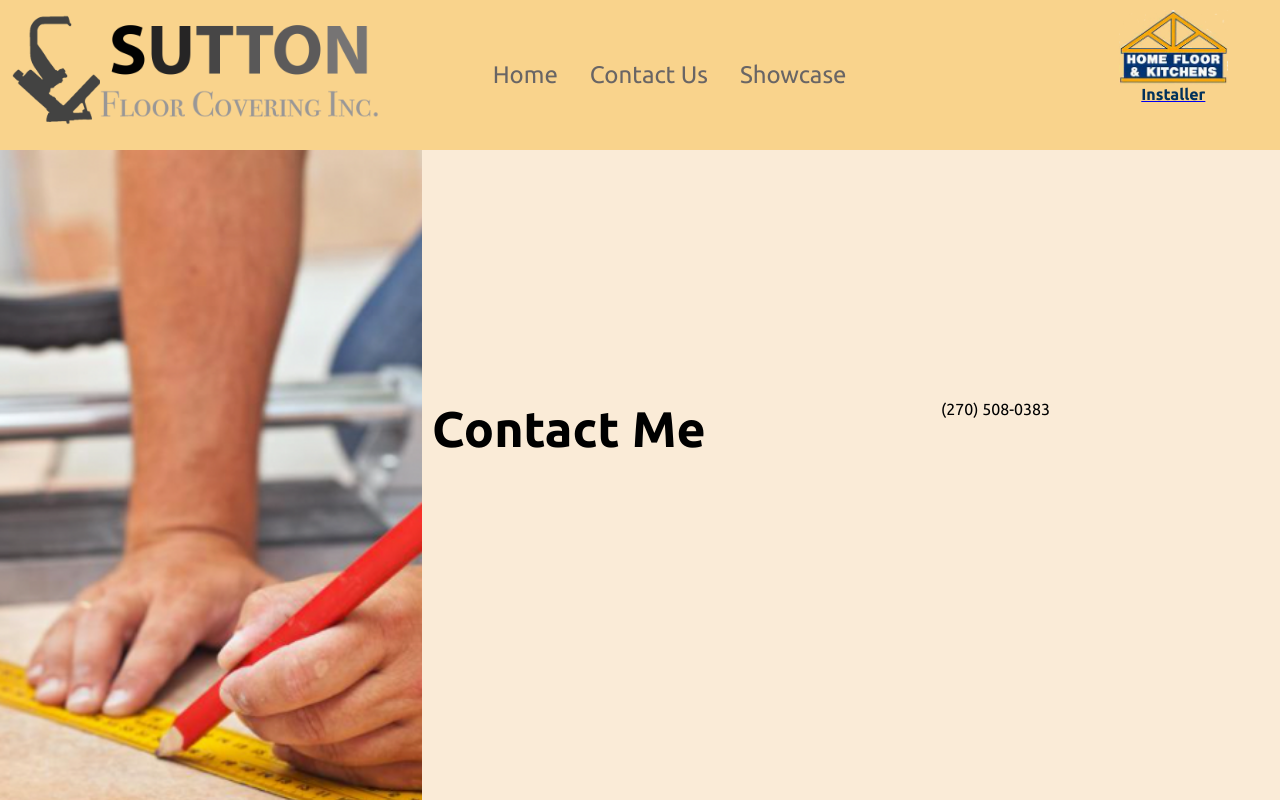
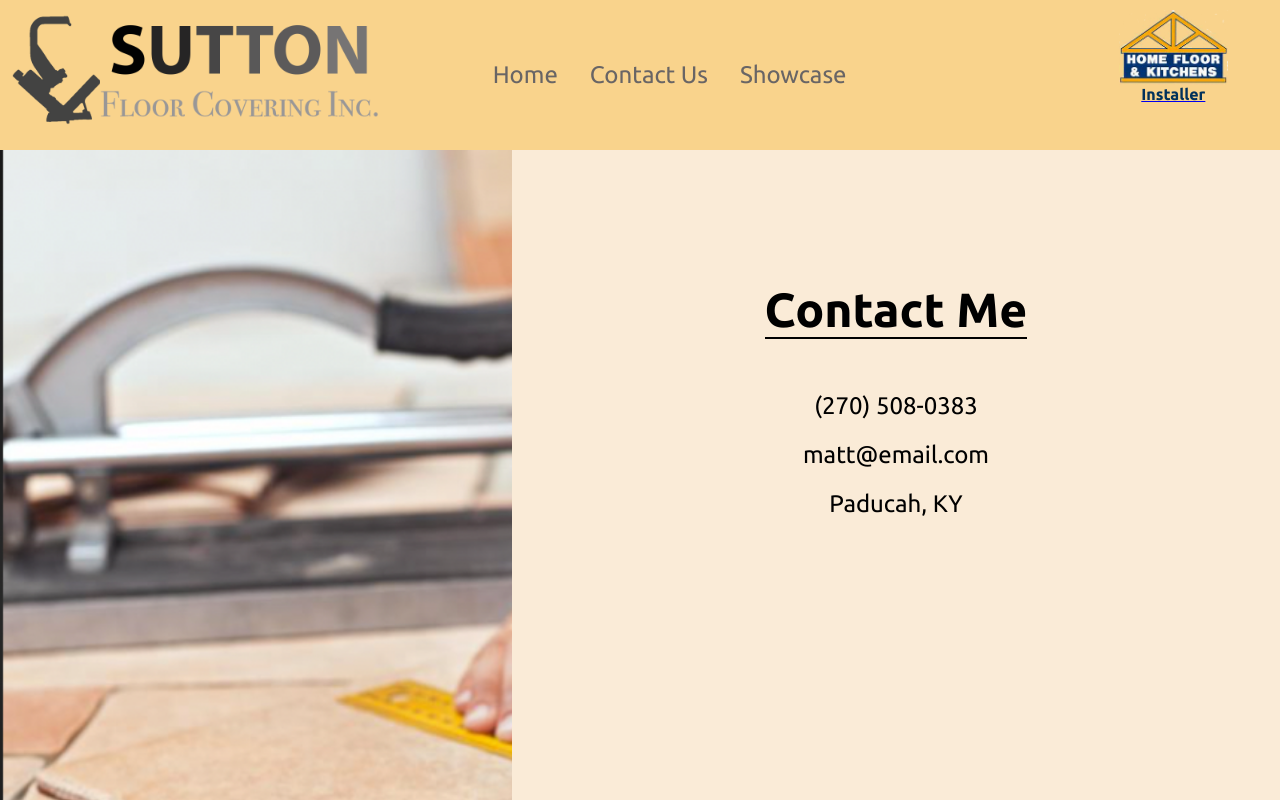
Before and after one commit to lwthomis/sutton_floor_coverings, a React (Create React App) app: page /contact in a window 1280 px wide. Shown: the top 800 px of the page. Built offline with nearby package versions, Linux system fonts and the light colour scheme.

Commit message:
styled contact page

```diff
--- a/src/pages/Contact.js
+++ b/src/pages/Contact.js
@@ -8,14 +8,14 @@ function Contact() {
     <Layout>
       <div className='contact-wrapper'>
         <div className='left-side-wrapper'>
-          <img src={contactImg} alt='sidebar image'/>
+          {/* <img src={contactImg} alt='sidebar image'/> */}
         </div>
         <div className='right-side-wrapper'>
           <div className='contact-wrapper'>
-            <div className='contact-header'>Contact Me</div>
-            <div className='contact-phone'>(270) 508-0383</div>
-            <div className='contact-email'>matt@email.com</div>
-            <div className='contact-address'>Paducah, KY</div>
+            <h1 className='contact-header'>Contact Me</h1>
+            <div className='bullet'>(270) 508-0383</div>
+            <div className='bullet'>matt@email.com</div>
+            <div className='bullet'>Paducah, KY</div>
           </div>
         </div>
       </div>
--- a/src/stylesheets/contact.scss
+++ b/src/stylesheets/contact.scss
@@ -1,29 +1,44 @@
 .contact-wrapper {
     display: grid;
-    grid-template-columns: 1fr 2fr;
-    background-color: antiquewhite;
-    height: 100vh;
+    grid-template-columns: 2fr 3fr;
+    height: 80vh;
     .left-side-wrapper {
-        img {
-            height: 100%;
-            max-width: 33vw;
-            position: absolute;
-            left: 0;
-            object-fit: cover;
+        background-image: url('../images/bgImage.png');
+        background-size: cover;
+        background-repeat: no-repeat;
+        // img {
+        //     height: 100%;
+        //     max-width: 33vw;
+        //     position: absolute;
+        //     left: 0;
+        //     object-fit: cover;
 
-        }
+        // }
     }
     .right-side-wrapper {
-        margin-top: 250px;
+        display: flex;
+        justify-content: center;
+        align-items: center;
+        flex-direction: column;
+        padding: 100px;
+        background-color: antiquewhite;
+
         .contact-wrapper {
-            text-align: center;
+            display: grid;
+            grid-template-columns: 1fr;
+            grid-gap: 21px;
+            align-content: baseline;
+            // max-height: 400px;
 
             .contact-header {
-                font-size: 50px;
-                font-weight: 700;
-                margin-bottom: 20px;
+                font-size: 3em;
+                text-align: center;
+                border-bottom: 2px solid black;
             }
-
+            .bullet {
+                font-size: 1.5em;
+                text-align: center;
+            }
         }
     }
 }
```
